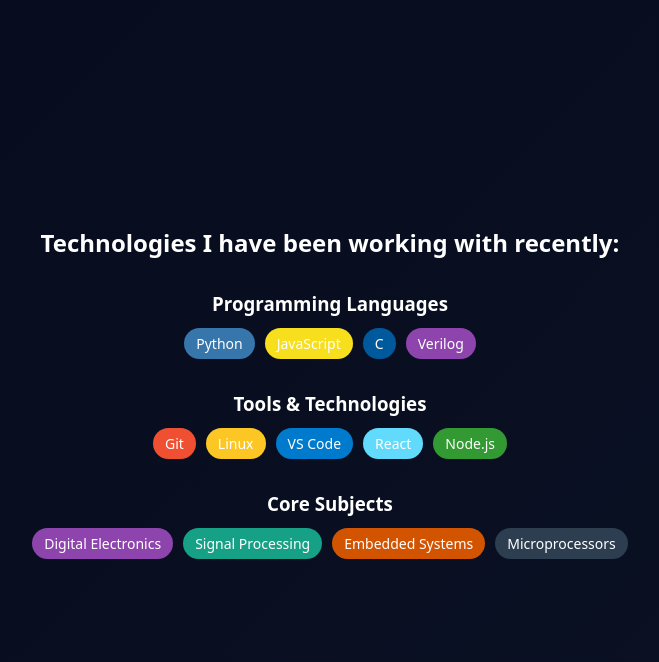
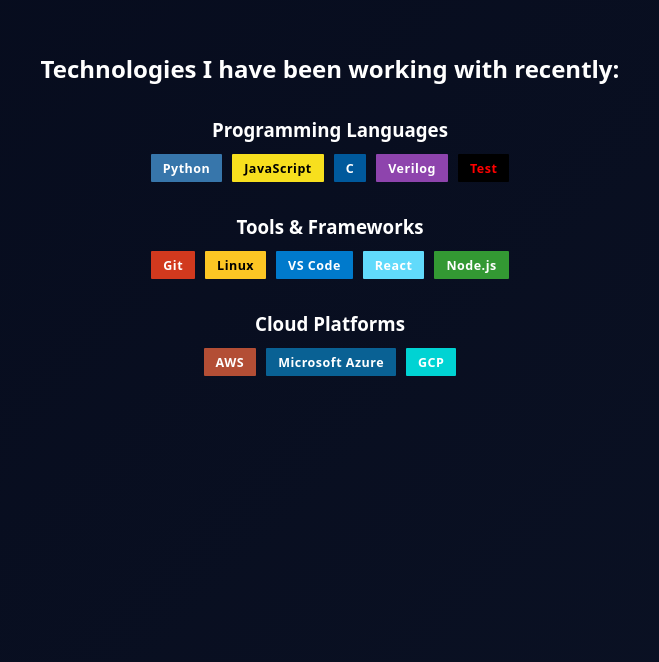
Before and after one commit to R1999T/my-portfolio-final, a React (Vite) app in the folder my-portfolio/: page / in a window 1280 px wide. Shown: the part 1738-2400 px from the top of the page, without its empty margins (310-969 px from the left). Built offline with nearby package versions, Linux system fonts and the light colour scheme; a web font is replaced by a local one.

Commit message:
skill-tag refinement and content addition done, TODO updated

```diff
--- a/my-portfolio/src/components/Section.jsx
+++ b/my-portfolio/src/components/Section.jsx
@@ -7,11 +7,15 @@
 
   display: flex;
   justify-content: center;
-  align-items: center;
+  align-items: flex-start;
   scroll-margin-top: 80px;
   max-width: 1200px;
   margin: 0 auto;
-  padding: 40px;
+
+  padding-top: 40px;
+padding-left: 40px;
+padding-right: 40px;
+padding-bottom: 60px;
 
 
   transition: all 0.3s ease;
--- a/my-portfolio/src/components/SkillTag.jsx
+++ b/my-portfolio/src/components/SkillTag.jsx
@@ -2,24 +2,33 @@
 
 const Tag = styled.span`
 
-  padding: 6px 12px;
+  padding: 5px 12px;
+  font-size: 12.5px;
 
-  border-radius: 999px;
+  border-radius: 1px;
+  white-space: nowrap;
+min-height: 28px;
 
-  font-size: 14px;
+display: inline-flex;
 
-  font-weight: 500;
+align-items: center;
+
+justify-content: center;
+
+
+  font-weight: 600;
+
+  letter-spacing: 0.5px;
 
   background: ${({ color }) => color || "#444"};
 
-  color: white;
+  color: ${({ textColor }) => textColor || "white"};
 
-  display: inline-block;
 
 `;
 
-function SkillTag({ name, color }) {
-  return <Tag color={color}>{name}</Tag>;
+function SkillTag({ name, color,textColor }) {
+  return <Tag color={color} textColor={textColor}>{name}</Tag>;
 }
 
 export default SkillTag;
--- a/my-portfolio/src/sections/Skills.jsx
+++ b/my-portfolio/src/sections/Skills.jsx
@@ -59,12 +59,20 @@
           <TagContainer>
 
             <SkillTag name="Python" color="#3776AB" />
+            <SkillTag
+              name="JavaScript"
+              color="#F7DF1E"
+              textColor="black"
+            />
+            <SkillTag name="C" color="#00599C" />
+            <SkillTag name="Verilog" color="#8E44AD" />
 
-            <SkillTag name="JavaScript" color="#F7DF1E" />
-
-            <SkillTag name="C" color="#00599C" />
-
-            <SkillTag name="Verilog" color="#8E44AD" />
+            {/* test tag */}
+            <SkillTag
+              name="Test"
+              color="black"
+              textColor="red"
+            />
 
           </TagContainer>
 
@@ -72,18 +80,14 @@
 
         <Category>
 
-          <h3>Tools & Technologies</h3>
+          <h3>Tools & Frameworks</h3>
 
           <TagContainer>
 
-            <SkillTag name="Git" color="#F05032" />
-
-            <SkillTag name="Linux" color="#FCC624" />
-
+            <SkillTag name="Git" color="#d1391e" />
+            <SkillTag name="Linux" color="#FCC624" textColor="black" />
             <SkillTag name="VS Code" color="#007ACC" />
-
             <SkillTag name="React" color="#61DAFB" />
-
             <SkillTag name="Node.js" color="#339933" />
 
           </TagContainer>
@@ -94,17 +98,13 @@
 
         <Category>
 
-          <h3>Core Subjects</h3>
+          <h3>Cloud Platforms</h3>
 
           <TagContainer>
 
-            <SkillTag name="Digital Electronics" color="#8E44AD" />
-
-            <SkillTag name="Signal Processing" color="#16A085" />
-
-            <SkillTag name="Embedded Systems" color="#D35400" />
-
-            <SkillTag name="Microprocessors" color="#2C3E50" />
+            <SkillTag name="AWS" color="#b34e35" />
+            <SkillTag name="Microsoft Azure" color="#096194" />
+            <SkillTag name="GCP" color="#00d3d3" />
 
           </TagContainer>
 
```
Also changed, not shown: 1 other file (tests, documents, lock files or other folders).
